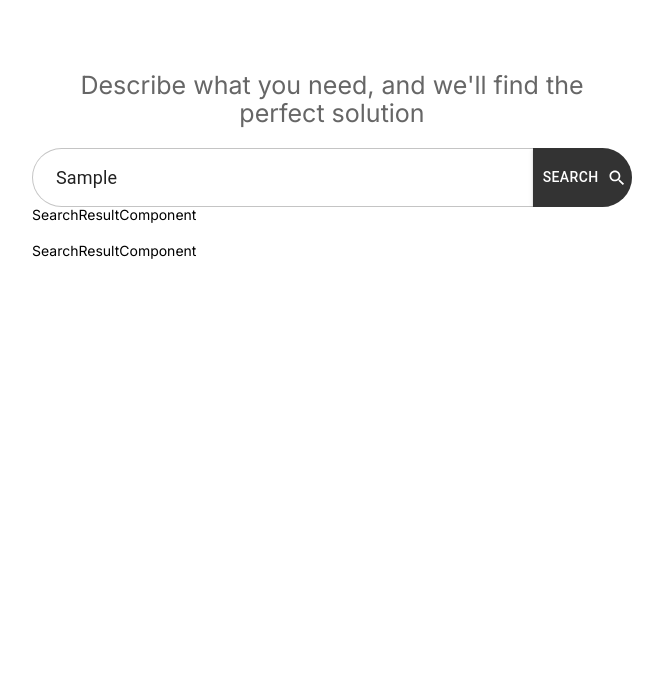
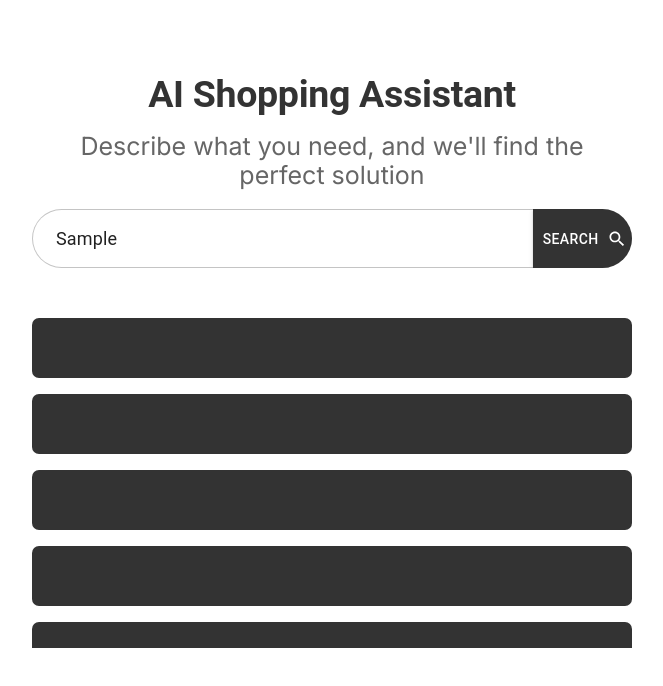
Before and after one commit to kryczkal/AiBuy, a React app in the folder frontend/: page /search in a window 1280 px wide. Both pictures are taken after typing "Sample" into the empty fields and a click on the button "SEARCH". Shown: the top 686 px of the page, without its empty margins (308-971 px from the left). Built offline with nearby package versions, Linux system fonts and the light colour scheme.

Commit message:
add blocks for results

```diff
--- /dev/null
+++ b/frontend/src/components/Result/Result.tsx
@@ -0,0 +1,11 @@
+import React from 'react';
+
+interface ResultProps {
+  index: number;
+  name: string;
+  description: string;
+}
+
+export const Result: React.FC<ResultProps> = ({ index, name, description }) => {
+  return <article className={'float-in'} key={index}></article>;
+};
--- a/frontend/src/components/SearchComponents/FloatingComponent.scss
+++ b/frontend/src/components/SearchComponents/FloatingComponent.scss
@@ -4,7 +4,7 @@
         transform: translateY(0);
     }
     to {
-        transform: translateY(-250px);
+        transform: translateY(-25px);
     }
 }
 
--- a/frontend/src/components/SearchComponents/FloatingComponents.tsx
+++ b/frontend/src/components/SearchComponents/FloatingComponents.tsx
@@ -1,22 +1,30 @@
 import React from 'react';
 
 import './Flotat-in.scss';
+import Stack from '@mui/material/Stack';
+import Box from '@mui/material/Box/Box';
+
+import { Result } from '../Result/Result';
 
 interface FloatingComponentsProps {
-  components: React.ReactNode[];
-  animationKey: number
+  results: Object[];
+  animationKey: number;
 }
 
-const FloatingComponents : React.FC<FloatingComponentsProps>= ({components, animationKey}) =>
-{
+const FloatingComponents: React.FC<FloatingComponentsProps> = ({ results, animationKey }) => {
   return (
-    <div className='blocks' key={animationKey}>
-      {components.map((component, index) => (
-        <div key={index} className="float-in">
-          {component}
-        </div>
-      ))}
-    </div>
+    <Box className={'results'}>
+      <Stack spacing={2}>
+        {results.map((component, index) => (
+          <Result
+            key={index}
+            index={index}
+            name={'SOLUTION'}
+            description={'description,description,description,description'}
+          />
+        ))}
+      </Stack>
+    </Box>
   );
 };
 
--- a/frontend/src/components/SearchComponents/Flotat-in.scss
+++ b/frontend/src/components/SearchComponents/Flotat-in.scss
@@ -9,12 +9,29 @@
   }
 }
 
-.blocks {
-    display: flex;
-    flex-direction: column;
-    gap: 2rem;
+.MuiStack-root {
+  margin-top: 3rem;
+}
+
+.results {
+  width: 100%;
+  max-height: 45dvh;
+  overflow: scroll;
+  margin-top: 2rem;
+  /* Hide scrollbar for Chrome, Safari and Opera */
+  ::-webkit-scrollbar {
+    display: none;
+  }
+
+  /* Hide scrollbar for IE, Edge and Firefox */
+      -ms-overflow-style: none;  /* IE and Edge */
+    scrollbar-width: none;  /* Firefox */
+
 }
 
 .float-in {
   animation: floatIn 0.5s ease-in-out;
+  height: 6rem;
+  background-color: #333333;
+  border-radius: .7rem;
 }
--- a/frontend/src/pages/SearchPage/SearchPage.tsx
+++ b/frontend/src/pages/SearchPage/SearchPage.tsx
@@ -4,19 +4,27 @@ import CenteredComponent from '../../components/SearchComponents/CenteredCompone
 import FloatingComponent from '../../components/SearchComponents/FloatingComponent';
 
 import SearchForm from 'src/components/SearchForm/SearchForm';
-import SearchResultComponent from 'src/components/SearchResultComponent/SearchResultComponent';
 import FloatingComponents from 'src/components/SearchComponents/FloatingComponents';
 import HeaderWrapper from 'src/components/HeaderWrapper/HeaderWrapper';
 
-
 const mockResults = [
-  <SearchResultComponent key={1} />,
-  <SearchResultComponent key={2} />,
+  new Object(),
+  new Object(),
+  new Object(),
+  new Object(),
+  new Object(),
+  new Object(),
+  new Object(),
+  new Object(),
+  new Object(),
+  new Object(),
+  new Object(),
+  new Object(),
 ];
 
 const SearchPage: React.FC = () => {
   const [problem, setProblem] = useState('');
-  const [components, setComponents] = useState<React.ReactNode[]>(mockResults);
+  const [results, setResults] = useState<Object[]>(mockResults);
   const [isDisplayingComps, setIsDisplayingComps] = useState(false);
   const [animationKey, setAnimationKey] = useState(0);
 
@@ -25,7 +33,7 @@ const SearchPage: React.FC = () => {
     console.error('Submitted problem:', problem);
 
     setIsDisplayingComps(true);
-    setAnimationKey(prevKey => prevKey + 1); // Change the key to re-trigger the animation
+    setAnimationKey((prevKey) => prevKey + 1); // Change the key to re-trigger the animation
   };
 
   return (
@@ -35,14 +43,8 @@ const SearchPage: React.FC = () => {
           title="AI Shopping Assistant"
           description="Describe what you need, and we'll find the perfect solution"
         />
-          <SearchForm
-            problem={problem}
-            onProblemChange={(e) => setProblem(e.target.value)}
-            onSubmit={handleSubmit}
-          />
-          {isDisplayingComps && (
-            <FloatingComponents components={components} animationKey={animationKey} />
-          )}
+        <SearchForm problem={problem} onProblemChange={(e) => setProblem(e.target.value)} onSubmit={handleSubmit} />
+        {isDisplayingComps && <FloatingComponents results={results} animationKey={animationKey} />}
       </FloatingComponent>
     </CenteredComponent>
   );
--- a/frontend/src/pages/TestPages/QuestionComponentTest.tsx
+++ b/frontend/src/pages/TestPages/QuestionComponentTest.tsx
@@ -1,10 +1,7 @@
 import QuestionComponent from '../../components/QuestionComponent/QuestionComponent';
 
 const QuestionComponentTest = () => {
-  return <QuestionComponent
-    question={'Test Question'}
-    onAnswerChange={(answer: string) => console}
-         />;
+  return <QuestionComponent question={'Test Question'} onAnswerChange={(answer: string) => console} />;
 };
 
 export default QuestionComponentTest;
```
Lines whose indentation alone changed are shown as unchanged.
